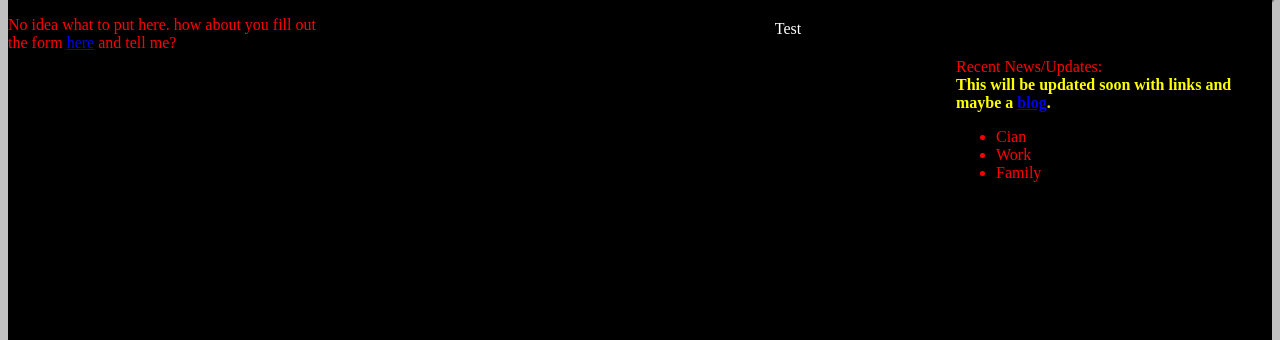
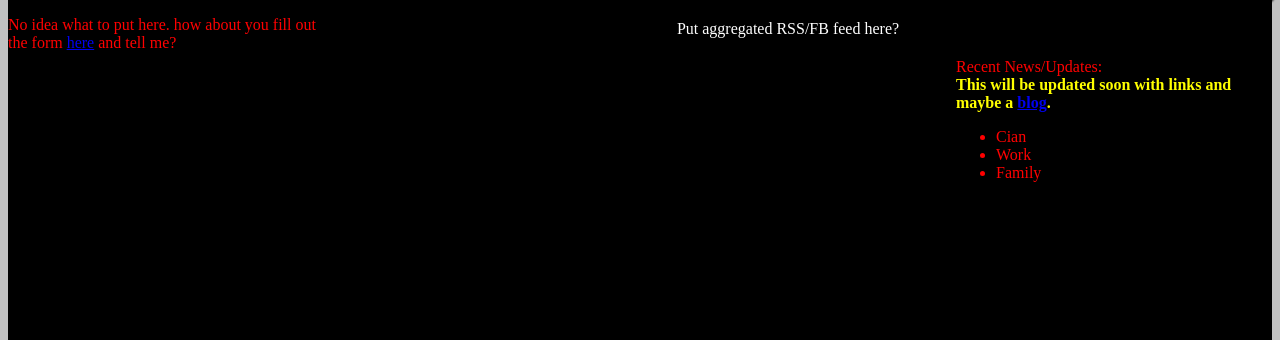
Before and after one commit to billythakidd04/grown-kidd-site, a PHP site: page / in a window 1280 px wide. Shown: the part 171-511 px from the top of the page. Run offline with PHP 8.4, Linux system fonts and the light colour scheme; some libraries are stand-ins or nearby versions.

Commit message:
note to self add aggregated rss/fb feed as main content

```diff
--- a/index.php
+++ b/index.php
@@ -21,7 +21,7 @@
 		</header>
 		<div id="container">
 			<aside class="left"><p>No idea what to put here. how about you fill out the form <a href="pages/sitepage.php" target="new">here</a> and tell me?</p></aside>
-			<div id="mainContent">Test</div>
+			<div id="mainContent">Put aggregated RSS/FB feed here?</div>
 			<aside class="right">
 				Recent News/Updates:<br/>
 				<span class="undercon">This will be updated soon with links and maybe a <a href="pages/viewblog.php">blog</a>.</span>
@@ -37,7 +37,7 @@
 			Or find me at:<br/>
 			<div class="g-plus" data-href="https://plus.google.com/109325835178774768962?prsrc=3" data-theme="dark" rel="author"></div>
 			<a href="https://twitter.com/ThaKidd04" class="twitter-follow-button" data-show-count="false" data-size="large">Follow @ThaKidd04</a>
-<script>!function(d,s,id){var js,fjs=d.getElementsByTagName(s)[0];if(!d.getElementById(id)){js=d.createElement(s);js.id=id;js.src="//platform.twitter.com/widgets.js";fjs.parentNode.insertBefore(js,fjs);}}(document,"script","twitter-wjs");</script>
+			<script>!function(d,s,id){var js,fjs=d.getElementsByTagName(s)[0];if(!d.getElementById(id)){js=d.createElement(s);js.id=id;js.src="//platform.twitter.com/widgets.js";fjs.parentNode.insertBefore(js,fjs);}}(document,"script","twitter-wjs");</script>
 		</footer>
 	</body>
 </html>
```
